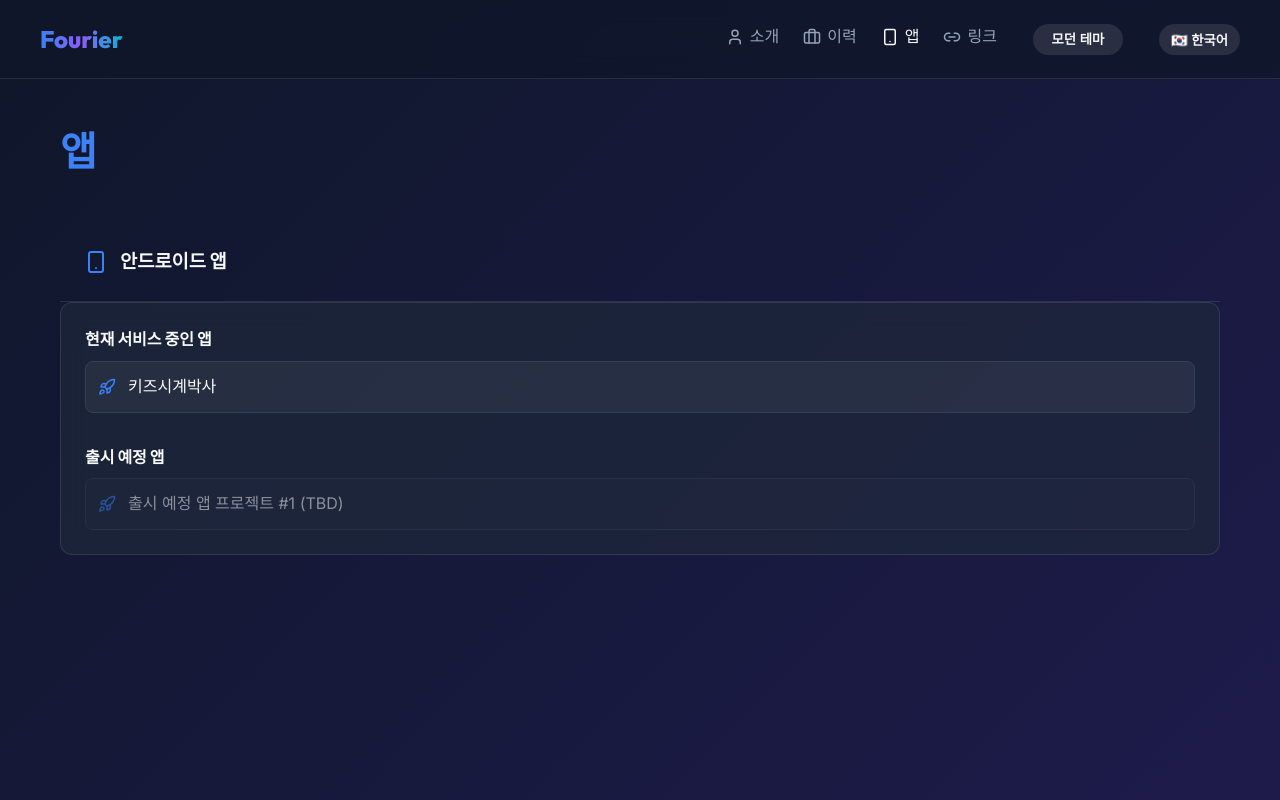
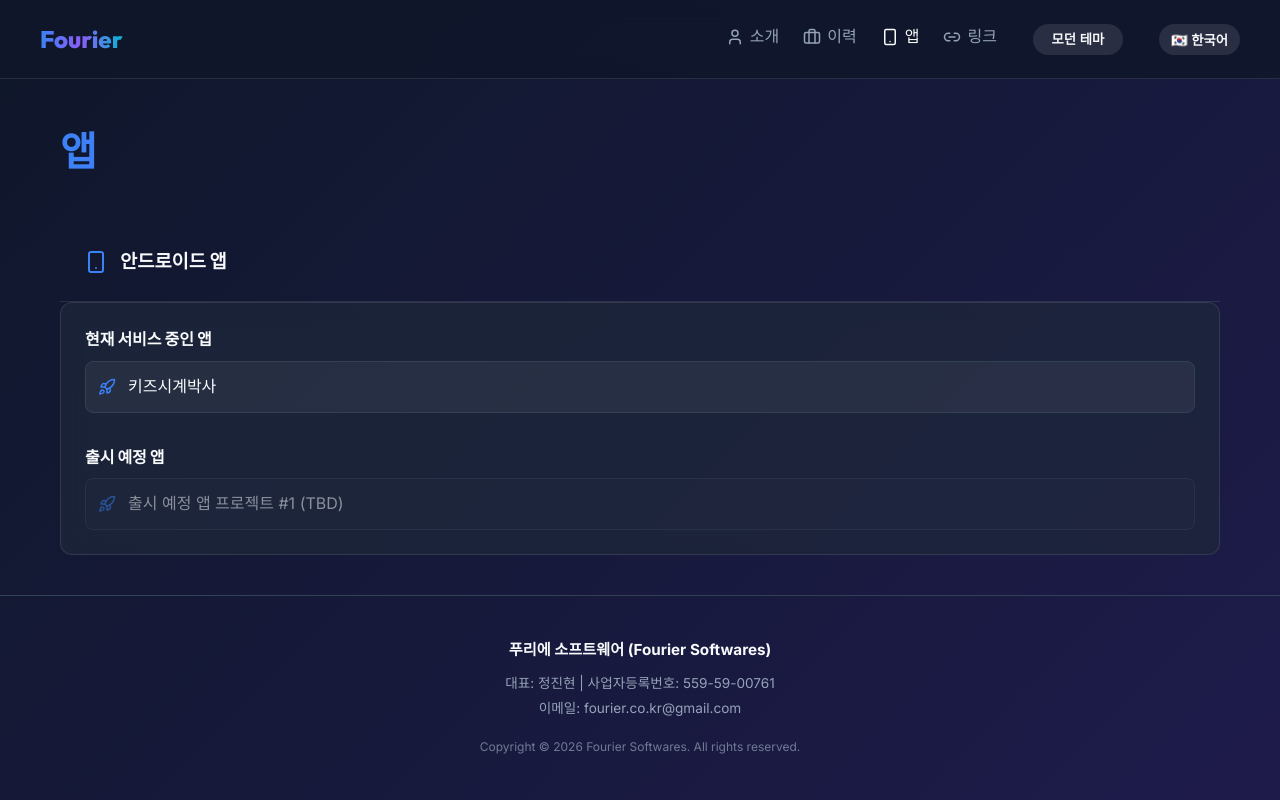
Before and after one commit to alcomist/alcomist.github.io, a React (Vite) app: page /apps in a window 1280 px wide. Built offline with nearby package versions, Linux system fonts and the light colour scheme.

Commit message:
feat: implement main application structure, language context provider, and home page with contact form

```diff
--- a/src/App.jsx
+++ b/src/App.jsx
@@ -90,6 +90,24 @@ function App() {
           <Route path="/app/android/:appId/privacy" element={<PrivacyPolicy />} />
         </Routes>
       </main>
+
+      <footer style={{
+        textAlign: 'center',
+        padding: '40px 20px',
+        marginTop: 'auto',
+        borderTop: '1px solid var(--border-color)',
+        color: 'var(--text-muted)',
+        fontSize: '0.85rem',
+        lineHeight: '1.8',
+        width: '100%'
+      }}>
+        <div style={{ fontWeight: 'bold', color: 'var(--text-main)', marginBottom: '8px', fontSize: '0.95rem' }}>{t('footer_company', 'nav')}</div>
+        <div>{t('footer_rep', 'nav')}</div>
+        <div>{t('footer_email', 'nav')}</div>
+        <div style={{ marginTop: '16px', fontSize: '0.75rem', opacity: 0.7 }}>
+          Copyright © {new Date().getFullYear()} {t('footer_rights', 'nav')}
+        </div>
+      </footer>
     </div>
   );
 }
--- a/src/LanguageContext.jsx
+++ b/src/LanguageContext.jsx
@@ -32,10 +32,14 @@ const translations = {
       links: '링크',
       lang_toggle: '🇰🇷 한국어',
       theme_modern: '모던 테마',
-      theme_retro: '레트로 테마'
+      theme_retro: '레트로 테마',
+      footer_company: '푸리에 소프트웨어 (Fourier Softwares)',
+      footer_rep: '대표: 정진현 | 사업자등록번호: 559-59-00761',
+      footer_email: '이메일: fourier.co.kr@gmail.com',
+      footer_rights: 'Fourier Softwares. All rights reserved.'
     },
     home: {
-      hello: "안녕하세요, 소프트웨어 개발 전문 기업 푸리에 소프트웨어입니다",
+      hello: "안녕하세요, 소프트웨어 개발 전문 기업\n푸리에 소프트웨어입니다",
       role: "Software Engineer & Maker",
       desc: "푸리에 소프트웨어(Fourier Softwares)는 에이전틱 AI 플랫폼과 대규모 데이터 파이프라인 구축에 특화된 B2B 에이전시입니다. 복잡한 파동이 단순한 주기 함수의 합으로 분해되듯, 아무리 복잡한 비즈니스 문제도 소프트웨어 엔지니어링의 본질적인 단위로 명쾌하게 분해하여 가장 견고하고 확장 가능한 솔루션으로 완성합니다.",
       what_i_can_do: "무엇을 할 수 있나요",
@@ -167,7 +171,11 @@ const translations = {
       links: 'Links',
       lang_toggle: '🇺🇸 ENG',
       theme_modern: 'Modern Theme',
-      theme_retro: 'Retro Theme'
+      theme_retro: 'Retro Theme',
+      footer_company: 'Fourier Softwares',
+      footer_rep: 'CEO: Jinhyun Jung | Business Reg. No.: 559-59-00761',
+      footer_email: 'Email: fourier.co.kr@gmail.com',
+      footer_rights: 'Fourier Softwares. All rights reserved.'
     },
     home: {
       hello: "Hello, we are Fourier Software",
--- a/src/pages/Home.jsx
+++ b/src/pages/Home.jsx
@@ -66,7 +66,7 @@ const Home = () => {
   return (
     <div className="fade-in" style={{ position: 'relative' }}>
       <section className="hero">
-        <h1 className="gradient-text" style={{ fontSize: '3rem', marginBottom: '16px' }}>{t('hello', 'home')}</h1>
+        <h1 className="gradient-text" style={{ fontSize: '3rem', marginBottom: '16px', whiteSpace: 'pre-line' }}>{t('hello', 'home')}</h1>
         <p style={{ maxWidth: '800px', lineHeight: '1.8', color: 'var(--text-muted)', fontSize: '1.1rem' }}>
           {t('desc', 'home')}
         </p>
```
